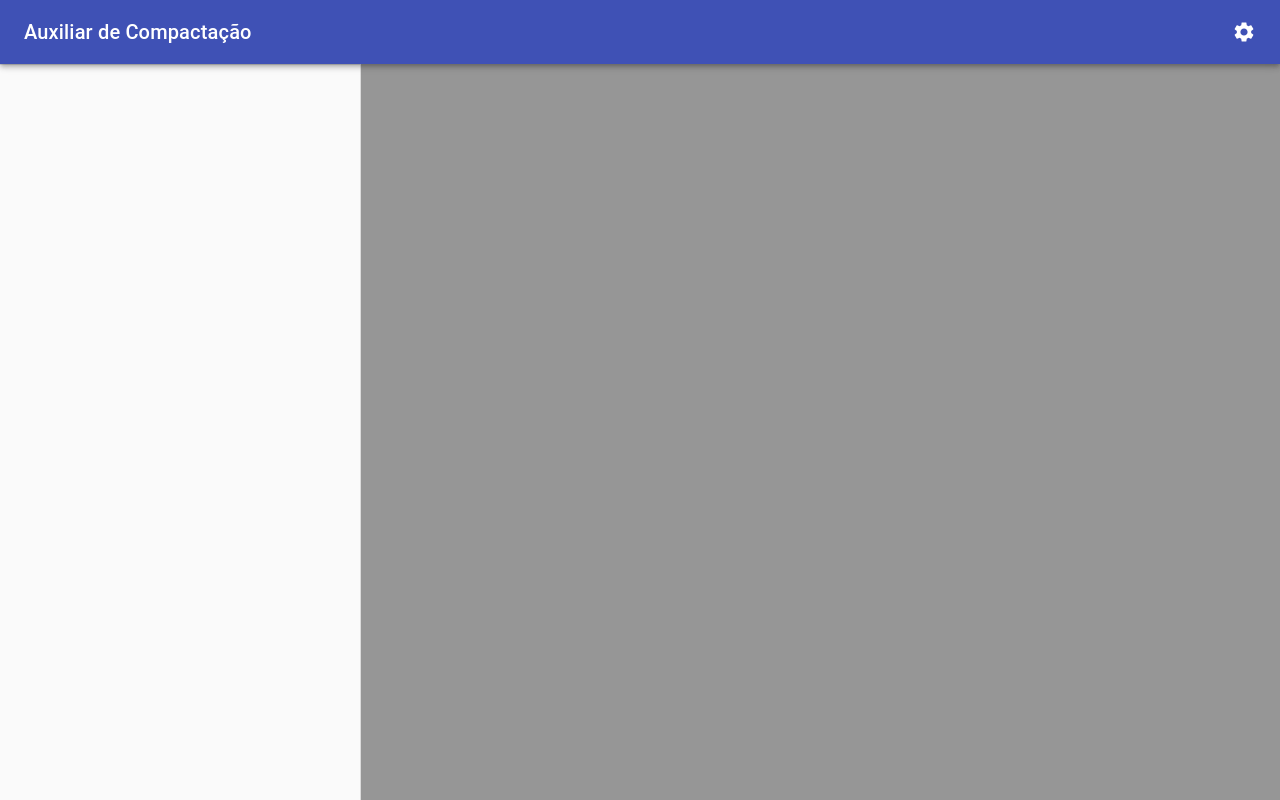
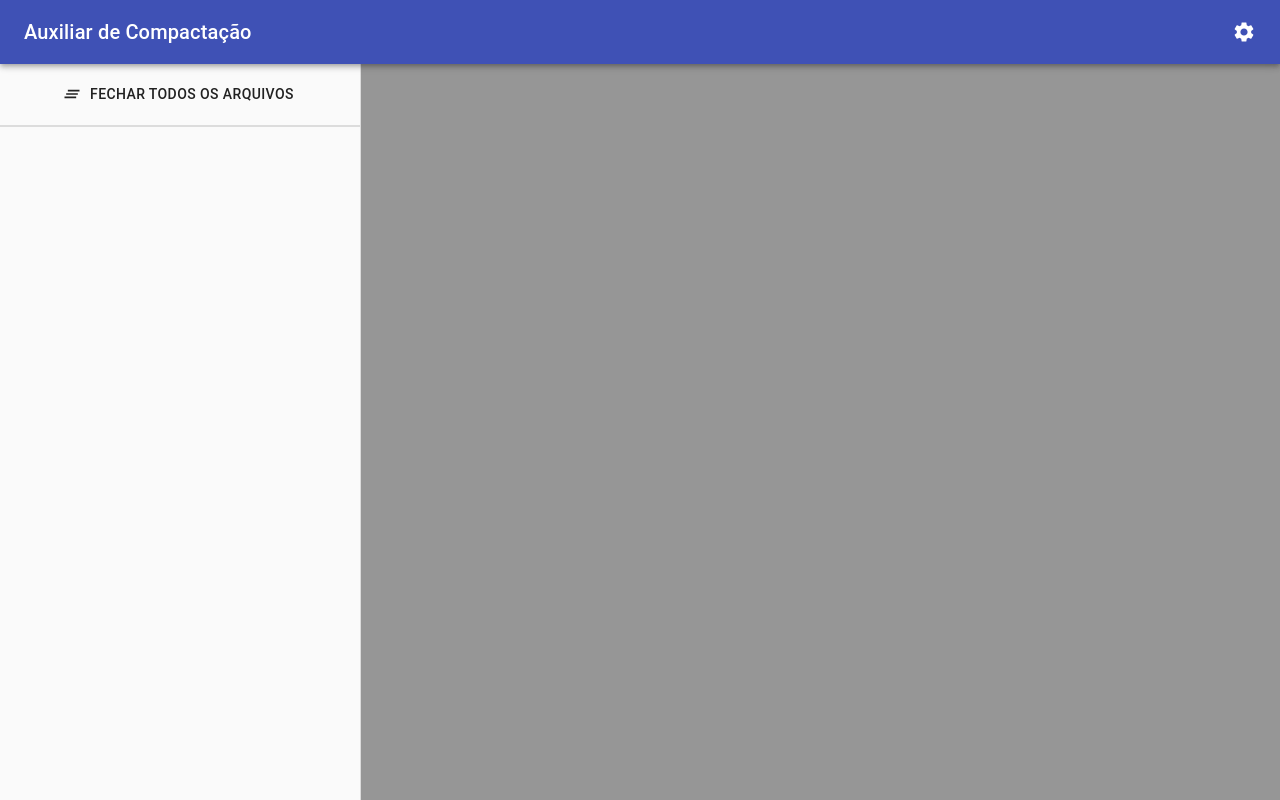
Before and after one commit to guesant-archived/lp-utils, a React (Vite) app in the folder frontend-react/: page /tools/compacted in a window 1280 px wide. Built offline with nearby package versions, Linux system fonts and the light colour scheme.

Commit message:
feat(frontend-react): CompactManager: CompactExplorer: ActionCloseAllArchives

```diff
--- /dev/null
+++ b/frontend-react/src/app/Pages/CompactManager/Explorer/Actions/ActionCloseAllArchives.tsx
@@ -0,0 +1,25 @@
+import Button from "@material-ui/core/Button";
+import List from "@material-ui/core/List";
+import ListItem from "@material-ui/core/ListItem";
+import ClearAllIcon from "@material-ui/icons/ClearAll";
+import React from "react";
+import { useCompactManagerContext } from "../../Hooks/useCompactManagerContext";
+
+export function ActionCloseAllArchives() {
+  const { setArchives } = useCompactManagerContext();
+  const handleClick = () => setArchives([]);
+  return (
+    <>
+      <List dense>
+        <ListItem dense>
+          <Button
+            className="tw-w-full"
+            onClick={handleClick}
+            startIcon={<ClearAllIcon />}
+            children={"Fechar todos os arquivos"}
+          />
+        </ListItem>
+      </List>
+    </>
+  );
+}
--- a/frontend-react/src/app/Pages/CompactManager/Explorer/ExplorerSideBarActions.tsx
+++ b/frontend-react/src/app/Pages/CompactManager/Explorer/ExplorerSideBarActions.tsx
@@ -1,9 +1,12 @@
 import Divider from "@material-ui/core/Divider";
 import React from "react";
+import { ActionCloseAllArchives } from "./Actions/ActionCloseAllArchives";
 
 export default function CompactExplorerSideBarActions() {
   return (
     <>
+      <ActionCloseAllArchives />
+      <Divider />
     </>
   );
 }
```
